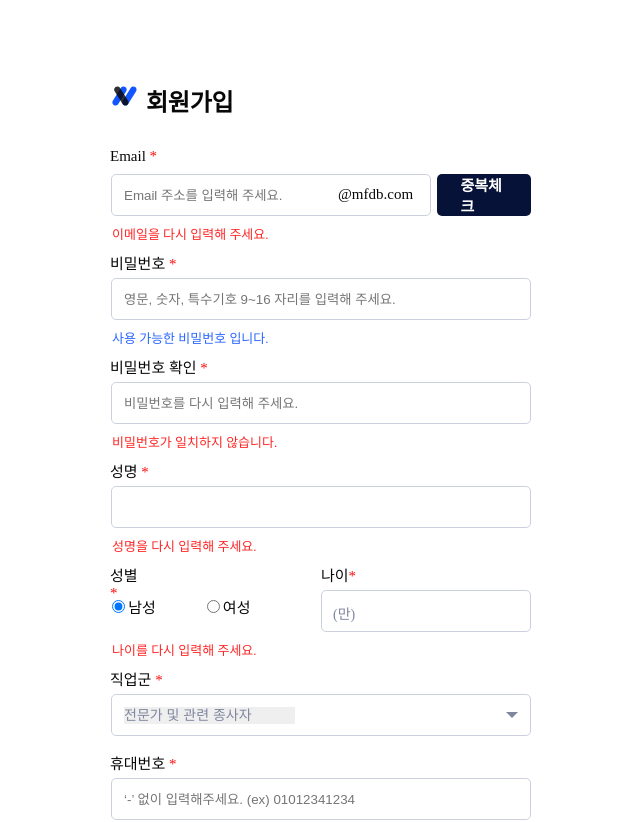
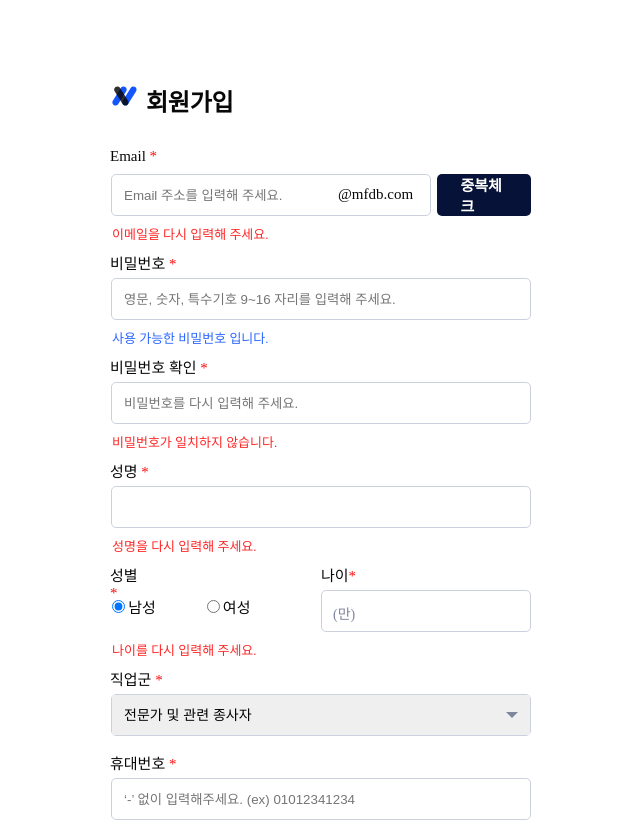
Before and after one commit to AssetManage/AssetManage, a React (Create React App) app in the folder src/main/frontend/: page /sign-up in a window 1280 px wide. Shown: the top 822 px of the page, without its empty margins (319-959 px from the left). Built offline with nearby package versions, Linux system fonts and the light colour scheme; a web font is replaced by a local one.

Commit message:
[성주][frontend] 회원가입 페이지 프론트엔드 작업

```diff
--- a/src/main/frontend/package.json
+++ b/src/main/frontend/package.json
@@ -11,6 +11,7 @@
     "axios": "^1.6.7",
     "http-proxy-middleware": "^2.0.6",
     "react": "^18.2.0",
+    "react-daum-postcode": "^3.1.3",
     "react-dom": "^18.2.0",
     "react-router-dom": "^6.22.0",
     "react-scripts": "5.0.1",
--- a/src/main/frontend/src/components/sign-up/SignUp.js
+++ b/src/main/frontend/src/components/sign-up/SignUp.js
@@ -3,6 +3,7 @@ import { useState, useEffect } from 'react';
 import RadioGroup from './component/RadioGroup';
 import Radio from './component/Radio';
 import SelectBox from './component/SelectBox';
+import DaumPostcode from 'react-daum-postcode';
 
 import styles from "./SignUp.module.css";
 
@@ -16,6 +17,12 @@ const SignUp = () => {
     const [inputGender, setInputGender] = useState('male');
     const [inputProductRecommend, setInputProductRecommend] = useState('incomeType');
     const [inputJobCategory, setInputJobCategory] = useState('expertWorker');
+    const [openPostcode, setOpenPostcode] = useState(false);
+
+    const postCodeStyle = {
+        width: '400px',
+        height: '400px',
+    };
 
     const JobCategoryOptions = [
     	{ value: "expertWorker", name: "전문가 및 관련 종사자" },
@@ -29,11 +36,38 @@ const SignUp = () => {
     	{ value: "soldier", name: "군인" },
     ];
 
+    const postCodeHandle = {
+        // 버튼 클릭 이벤트
+        clickButton: () => {
+            setOpenPostcode(current => !current);
+        },
+
+        // 주소 선택 이벤트
+        selectAddress: (data: any) => {
+            console.log(`
+                주소: ${data.address},
+                우편번호: ${data.zonecode}
+            `)
+            setOpenPostcode(false);
+        },
+    };
+
     useEffect(() => {
     }, []);
 
 	return (
 		<div className={styles.member2}>
+            <div>
+                <button onClick={postCodeHandle.clickButton}>toggle</button>
+                {openPostcode &&
+                    <DaumPostcode
+                        style={postCodeStyle}
+                        onComplete={postCodeHandle.selectAddress}  // 값을 선택할 경우 실행되는 이벤트
+                        autoClose={false} // 값을 선택할 경우 사용되는 DOM을 제거하여 자동 닫힘 설정
+                        defaultQuery='판교역로 235' // 팝업을 열때 기본적으로 입력되는 검색어
+                    />
+                }
+            </div>
 			<div className={styles.back}>
                 <img className={styles.bultIcon} alt="" src="/bult.svg" />
                 <div className={styles.div}>회원가입</div>
@@ -127,11 +161,6 @@ const SignUp = () => {
                     <span>{`직업군 `}</span>
                     <span className={styles.span}>*</span>
                 </div>
-                {/*
-                <div className={styles.inBox6} />
-                <div className={styles.div17}>선택하세요.</div>
-                <img className={styles.member2Child} alt="" src="/polygon-2.svg" />
-                */}
                 <SelectBox
                     selectWrapperStyle={styles.jobCategorySelectWrapper}
                     options={JobCategoryOptions}
--- a/src/main/frontend/src/components/sign-up/component/SelectBox.js
+++ b/src/main/frontend/src/components/sign-up/component/SelectBox.js
@@ -1,3 +1,5 @@
+import { useState, useEffect } from 'react';
+
 import styled from 'styled-components';
 
 const SelectWrapper = styled.div`
@@ -9,17 +11,25 @@ const SelectWrapper = styled.div`
 	height: 42px;
 	display: flex;
 	align-items: center;
-	padding-left: 12px;
+
+    &:focus-within {
+        border: 1px solid;
+    }
 `;
 
 const StyledSelect = styled.select`
 	font-size: var(--font-size-sm);
 	font-weight: 300;
-	color: var(--color-lightslategray);
-	width: 171px;
-	height: 17px;
+	color: 1px solid;
+	width: 100%;
+	height: 100%;
 	border-width: 0px;
 	appearance: none;
+	padding-left: 12px;
+
+    &:focus {
+        outline: none;
+    }
 `;
 
 const StyledArrow = styled.div`
@@ -40,7 +50,9 @@ const StyledArrow = styled.div`
 
 function SelectBox({ selectWrapperStyle, options, defaultValue, onChange }) {
 	return (
-	    <SelectWrapper className={selectWrapperStyle}>
+	    <SelectWrapper
+	        className={selectWrapperStyle}
+        >
             <StyledSelect
                 defaultValue={defaultValue}
                 onChange={onChange}
```
Also changed, not shown: 1 other file (tests, documents, lock files or other folders).
